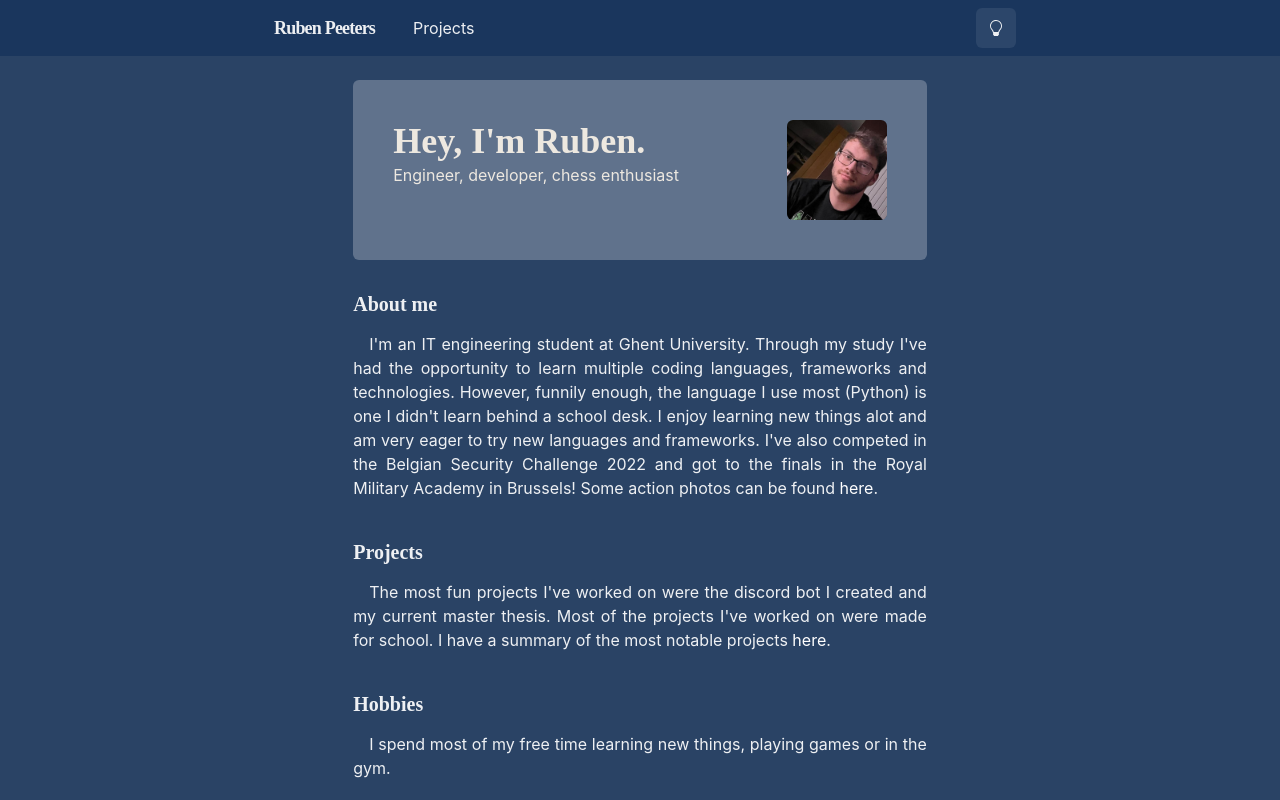
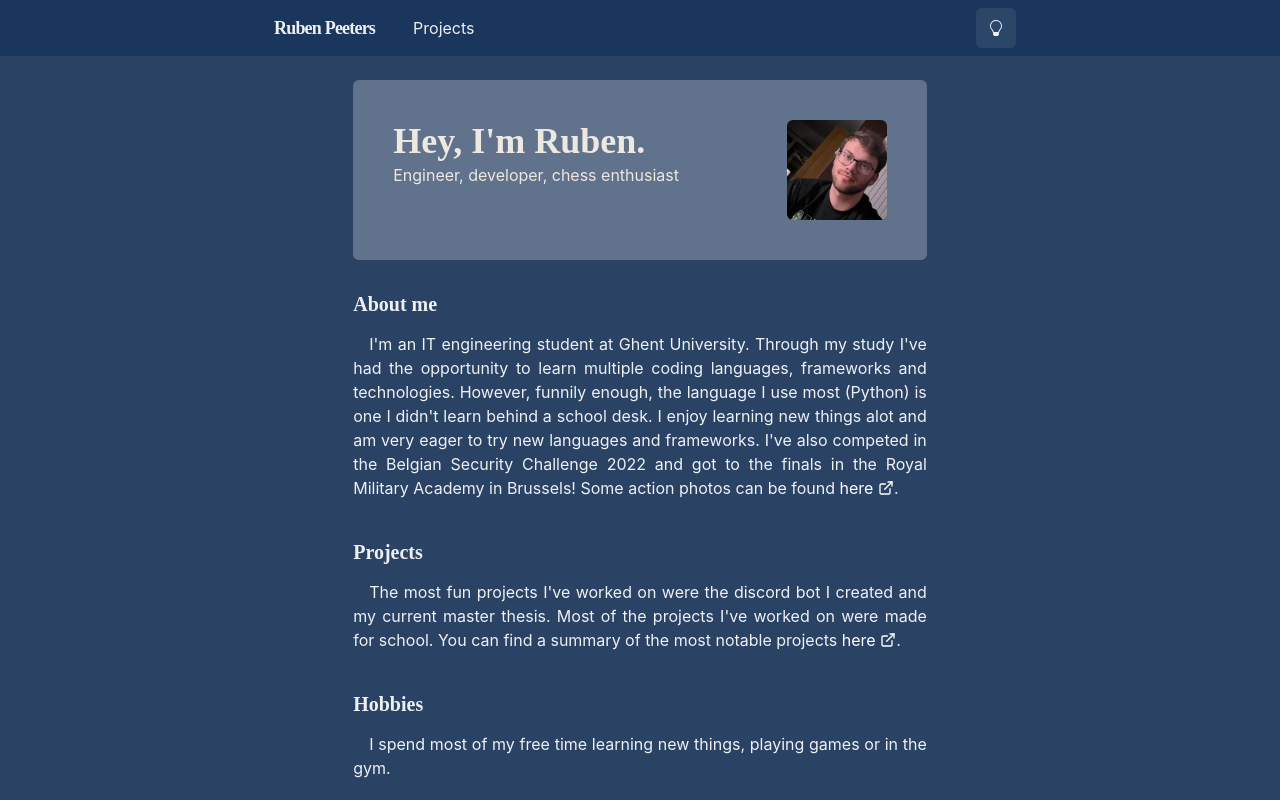
Before and after one commit to RubenPeeters/rubenpeeters-homepage, a Next.js app: page / in a window 1280 px wide. Shown: the top 800 px of the page. Built offline with nearby package versions, Linux system fonts and the light colour scheme.

Commit message:
add more clarity to links in text with icon

```diff
--- a/global-config/theme.js
+++ b/global-config/theme.js
@@ -26,7 +26,7 @@ const components = {
   },
   Link: {
     baseStyle: props => ({
-      color: mode('#ffffff', '#ffffff')(props),
+      color: mode('black', 'white')(props),
       textUnderlineOffset: 3
     })
   }
--- a/pages/index.js
+++ b/pages/index.js
@@ -11,6 +11,7 @@ import Section from '../components/section'
 import Paragraph from '../components/paragraph'
 import Image from 'next/image'
 import { IoLogoGithub, IoLogoLinkedin } from 'react-icons/io5'
+import { ExternalLinkIcon } from '@chakra-ui/icons'
 
 const ProfileImage = chakra(Image, {
   shouldForwardProp: prop => ['width', 'height', 'src', 'alt'].includes(prop)
@@ -63,7 +64,10 @@ function HomePage() {
           new languages and frameworks. I've also competed in the Belgian
           Security Challenge 2022 and got to the finals in the Royal Military
           Academy in Brussels! Some action photos can be found{' '}
-          <Link href="https://pryzm.be/csc2022">here</Link>.
+          <Link href="https://pryzm.be/csc2022">
+            here <ExternalLinkIcon mb={1} />
+          </Link>
+          .
         </Paragraph>
       </Section>
       <Section>
@@ -73,8 +77,12 @@ function HomePage() {
         <Paragraph>
           The most fun projects I&apos;ve worked on were the discord bot I
           created and my current master thesis. Most of the projects I&apos;ve
-          worked on were made for school. I have a summary of the most notable
-          projects <Link href="/projects">here</Link>.
+          worked on were made for school. You can find a summary of the most
+          notable projects{' '}
+          <Link href="/projects">
+            here <ExternalLinkIcon mb={1} />
+          </Link>
+          .
         </Paragraph>
       </Section>
 
```
Also changed, not shown: pages/projects/itachi.js (+7 -2 lines).
